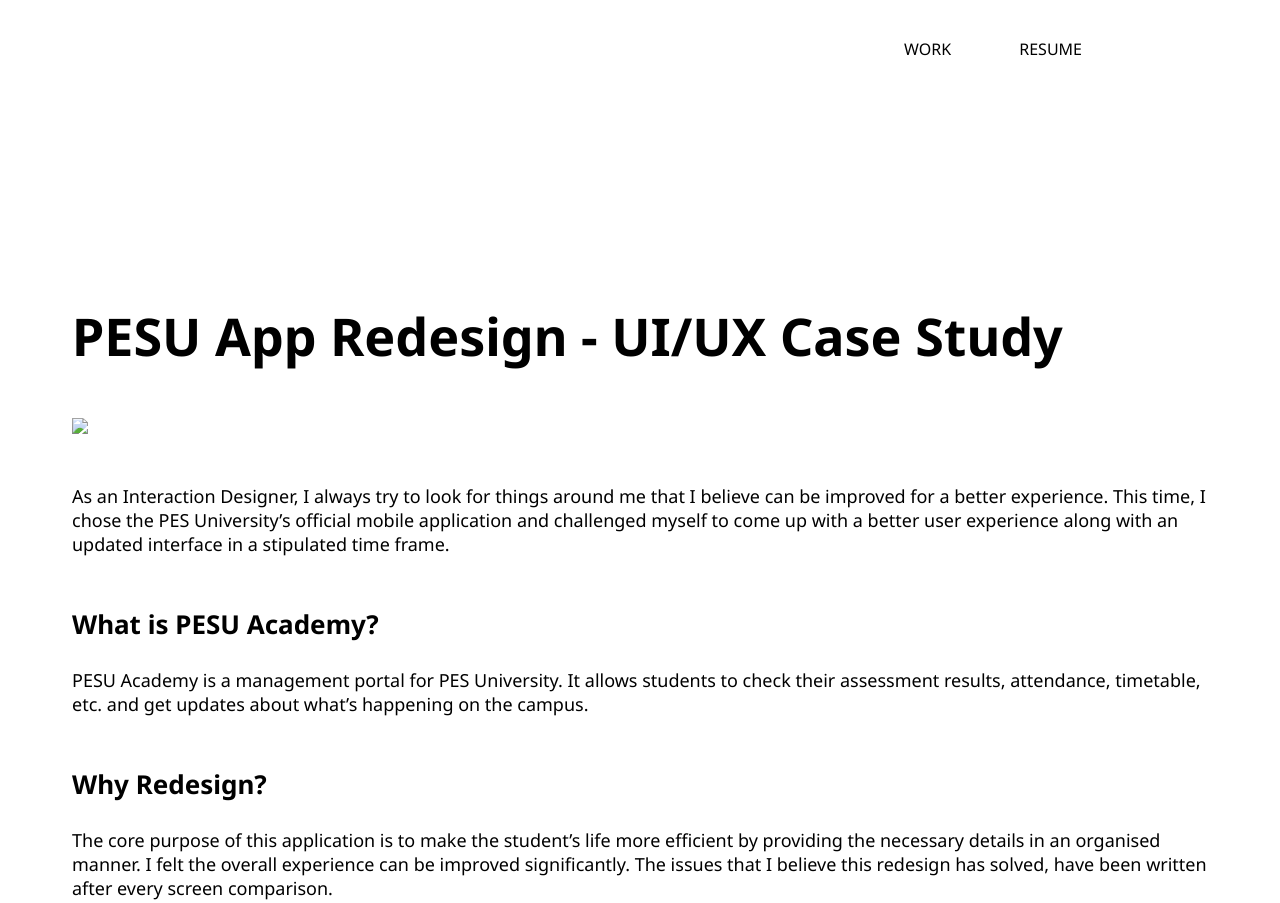
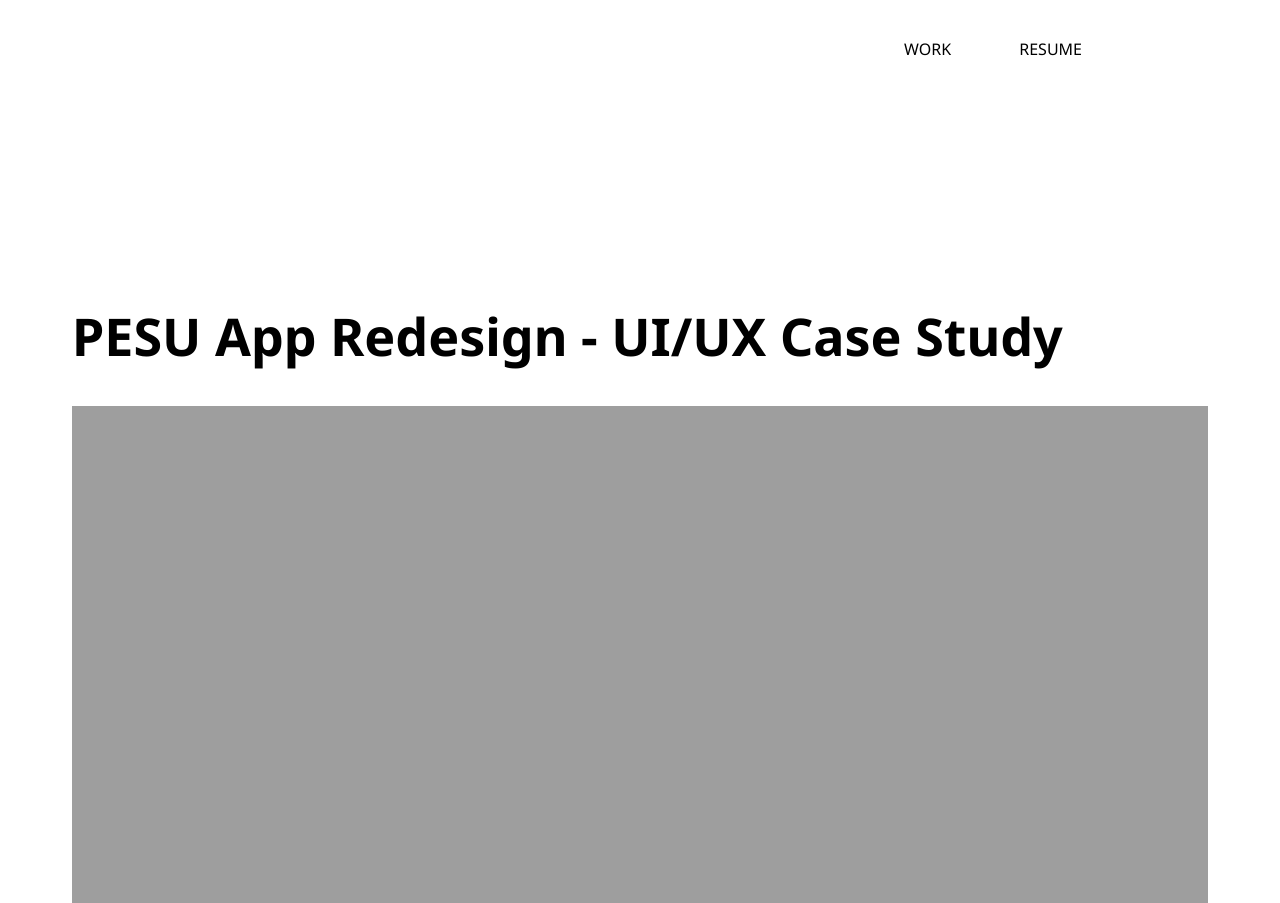
Before and after one commit to inshaal/rwac, a plain HTML site: page project1.html in a window 1280 px wide. Shown: the top 903 px of the page. Drawn offline with Linux system fonts and the light colour scheme; the site is published under a folder, as on GitHub Pages, so addresses that start at the root find nothing.

Commit message:
fix img display

```diff
--- a/project1.html
+++ b/project1.html
@@ -18,7 +18,7 @@
 
     <div class="define-p-head">
         <h1>PESU App Redesign - UI/UX Case Study</h1>
-        <img src="/images/cover.png">
+        <img src="images/cover.png">
     </div>
 
     <div class="define-p-body">
```
